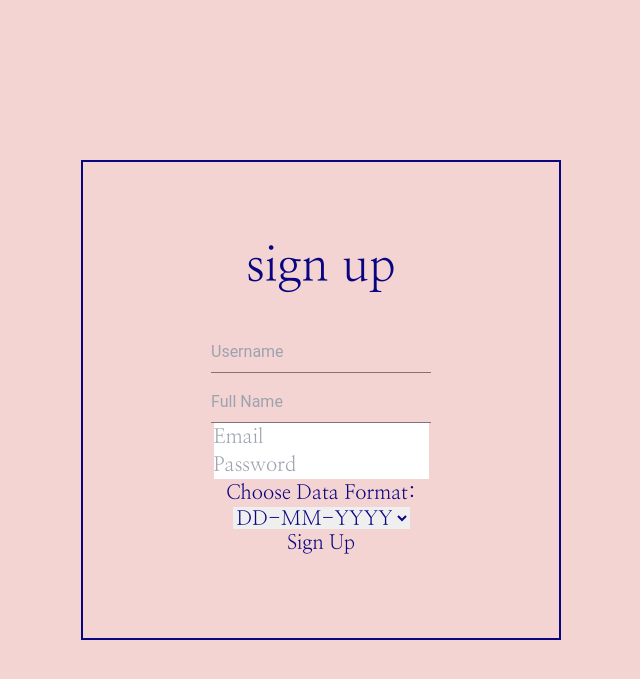
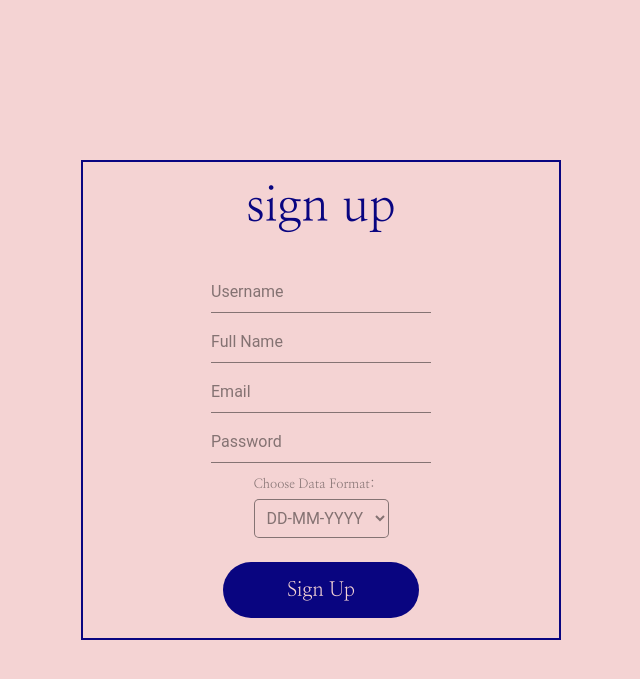
Before and after one commit to anamitsu-sit/SIT-webdesign-final-project, a PHP site: page /view/register.php in a window 1280 px wide. Shown: the top 679 px of the page, without its empty margins (319-959 px from the left). Run offline with PHP 8.4, Linux system fonts and the light colour scheme; style sheets or scripts are compiled from the project's sources.

Commit message:
frontend fixes

```diff
--- a/css/main.css
+++ b/css/main.css
@@ -46,7 +46,7 @@
     align-items: center;
 }
 
-input[type=text] {
+input {
     background-color: #F4D3D3;
     border-bottom: 1px solid rgba(0, 0, 0, .46);
     color: rgba(0, 0, 0, .46);
@@ -54,6 +54,29 @@
     font-family: 'Roboto';
     height:42px;
     margin-top: 0.5rem;
+}
+
+input:focus{
+    outline: none;
+}
+
+input::placeholder {
+    color: rgba(0, 0, 0, .46);
+}
+
+label {
+    font-size: 0.8rem;
+    color: rgba(0, 0, 0, .46);
+}
+
+select {
+    border: solid 1px rgba(0, 0, 0, .46);;
+    border-radius: 5px;
+    padding: 8px;
+    background-color: #F4D3D3;
+    color: rgba(0, 0, 0, .46);
+    font-size: 1rem;
+    font-family: 'Roboto';
 }
 
 .main-banner-form {
--- a/view/login.php
+++ b/view/login.php
@@ -26,9 +26,8 @@
         <p class="text-5xl">Log In</p>
         <form class="user-form" action="../index.php?action=login" method="post">
             <input type="text" name="username" placeholder="Username">
-            <!-- TODO: Fix white display of password -->
             <input type="password" name="password" placeholder="Password">
-            <button class="button-secondary" type="submit" class="mt-10" name="login">Log In</button>
+            <button class="button-secondary mt-8" type="submit" name="login">Log In</button>
         </form>
         <!-- TODO: Print error prettier! -->
         <span class="error"><?php echo isset($_GET['err']) ? $_GET['err'] : ''; ?></span>
--- a/view/register.php
+++ b/view/register.php
@@ -29,10 +29,10 @@
 
             <input type="text" name="username" placeholder="Username">
             <input type="text" name="fullname" placeholder="Full Name">
-            <!-- TODO: Fix white email and password boxes. -->
             <input type="email" name="email" placeholder="Email">
             <input type="password" name="password" placeholder="Password">
             <!-- TODO: Add select form for data_format -->
+            <div class="flex flex-col align-start mt-2">
             <label for="data_format">Choose Data Format:</label>
             <select id="data_format" name="data_format">
                 <option value="d-m-Y">DD-MM-YYYY</option>
@@ -40,8 +40,9 @@
                 <option value="Y-M-d">YYYY-MM-DD</option>
                 <option value="F d">Month DD</option>
             </select>
+            </div>
 
-            <button type="submit" name="register">Sign Up</button>
+            <button class="button-secondary mt-6" type="submit" name="register">Sign Up</button>
         </form>
         <!-- TODO: Print error prettier -->
         <span class="error"><?php echo isset($_GET['err']) ? $_GET['err'] : ''; ?></span>
```
Also changed, not shown: view/main.php (+5 -5 lines).
